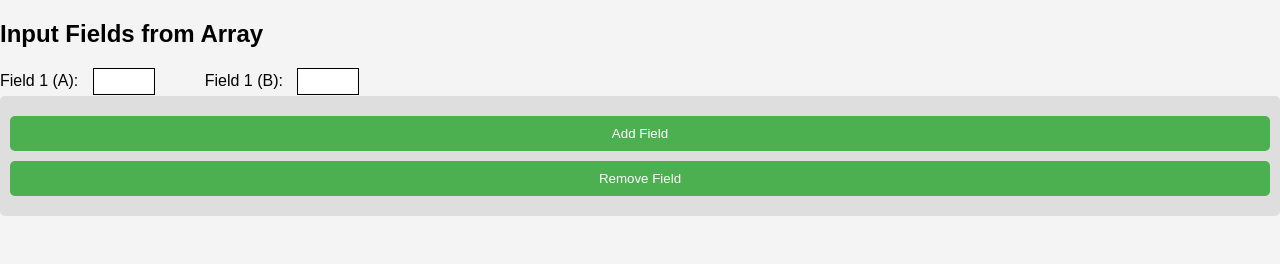
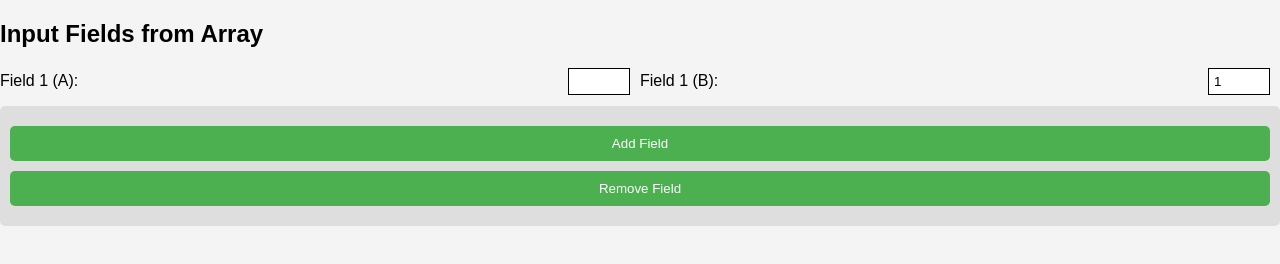
Before and after one commit to Dinesh-gowdam-2610/billPayments, a plain HTML site: page index.html in a window 1280 px wide. Both pictures are taken after a click on the button "Add Field". Drawn offline with Linux system fonts and the light colour scheme.

Commit message:
Update index.html

```diff
--- a/index.html
+++ b/index.html
@@ -3,11 +3,9 @@
   <head>
     <meta charset="UTF-8" />
     <meta name="viewport" content="width=device-width, initial-scale=1.0" />
-    <title>Input Fields from Array</title>
+    <title>Calculate the amount</title>
     <style>
       div {
-        /* display: flex; */
-        /* flex-grow: 1; */
         align-items: center;
         align-content: space-between;
         flex-direction: row;
@@ -16,7 +14,7 @@
 
       body {
         font-family: Arial, sans-serif;
-        background-color: #f4f4f4; /* Light gray background */
+        background-color: #f4f4f4;
         margin: 0;
         padding: 0;
       }
@@ -38,25 +36,22 @@
       }
 
       label {
-        flex: 1; /* Equal flex basis for both fields */
+        flex: 1;
         margin-right: 10px;
+        white-space: nowrap; /* Prevent label text from wrapping */
       }
 
-      input[type="text"] {
-        /* display: block; */
-        /* flex-grow: 1; */
-        /* flex-direction: row-reverse; */
+      input[type="number"] {
         width: 50px;
         border: 1px solid #000;
         padding: 5px;
-        /* margin-left: 10px; */
-        margin-right: 50px;
+        margin-right: 10px;
       }
 
       button {
         width: 100%;
         padding: 10px;
-        background-color: #4caf50; /* Green */
+        background-color: #4caf50;
         border: none;
         color: white;
         border-radius: 5px;
@@ -67,7 +62,7 @@
       }
 
       button:hover {
-        background-color: #45a049; /* Darker green on hover */
+        background-color: #45a049;
       }
 
       #results {
@@ -75,13 +70,13 @@
       }
 
       .loader {
-        border: 4px solid #f3f3f3; /* Light gray border */
-        border-top: 4px solid #3498db; /* Blue for top border */
+        border: 4px solid #f3f3f3;
+        border-top: 4px solid #3498db;
         border-radius: 50%;
         width: 30px;
         height: 30px;
-        animation: spin 1s linear infinite; /* Spin animation */
-        margin: auto; /* Center loader */
+        animation: spin 1s linear infinite;
+        margin: auto;
         margin-bottom: 20px;
       }
 
@@ -141,53 +136,52 @@
       </button>
       <div class="loader" id="loader" style="display: none"></div>
     </div>
-    <!-- Loader hidden by default -->
 
     <div id="results"></div>
     <div id="total"></div>
 
     <script>
-      let a = [];
-      let b = [];
+      let a = []; // Initialize a with default values
+      let b = [1]; // Initialize b with default values of 1
 
       // Function to create input fields
       function createInputFields(arr1, arr2, containerId) {
         const container = document.getElementById(containerId);
         container.innerHTML = ""; // Clear existing fields
         arr1.forEach((value, index) => {
+          const inputGroup = document.createElement("div");
+          inputGroup.className = "input-group";
+
           const labelA = document.createElement("label");
           labelA.textContent = `Field ${index + 1} (A): `;
           const inputA = document.createElement("input");
-          inputA.type = "text";
+          inputA.type = "number"; // Changed to "number"
           inputA.value = value;
           inputA.oninput = function () {
             a[index] = parseFloat(this.value);
             calculate(); // Auto-calculate when input changes
-          }; // Update corresponding value in array 'a'
-          container.appendChild(labelA);
-          container.appendChild(inputA);
+          };
+          inputGroup.appendChild(labelA);
+          inputGroup.appendChild(inputA);
 
           const labelB = document.createElement("label");
           labelB.textContent = `Field ${index + 1} (B): `;
           const inputB = document.createElement("input");
-          inputB.type = "text";
+          inputB.type = "number"; // Changed to "number"
           inputB.value = arr2[index];
           inputB.oninput = function () {
             b[index] = parseFloat(this.value);
             calculate(); // Auto-calculate when input changes
-          }; // Update corresponding value in array 'b'
-          container.appendChild(labelB);
-          container.appendChild(inputB);
+          };
+          inputGroup.appendChild(labelB);
+          inputGroup.appendChild(inputB);
 
-          container.appendChild(document.createElement("br"));
+          container.appendChild(inputGroup);
         });
 
         if (arr1.length >= 1) {
-          //   document.getElementById("calculateBtn").style.display =
-          // "inline-block"; // Show calculate button if at least one field is added
           document.getElementById("removeBtn").style.display = "inline-block"; // Show remove button if at least one field is added
         } else {
-          //   document.getElementById("calculateBtn").style.display = "none"; // Hide calculate button if no fields are added
           document.getElementById("removeBtn").style.display = "none"; // Hide remove button if no fields are added
         }
       }
@@ -195,7 +189,7 @@
       // Function to add a field
       function addField() {
         const newFieldValueA = ""; // Default value for new field A
-        const newFieldValueB = ""; // Default value for new field B
+        const newFieldValueB = 1; // Default value for new field B
         a.push(newFieldValueA); // Push default value to array a
         b.push(newFieldValueB); // Push default value to array b
         createInputFields(a, b, "inputFields");
```
